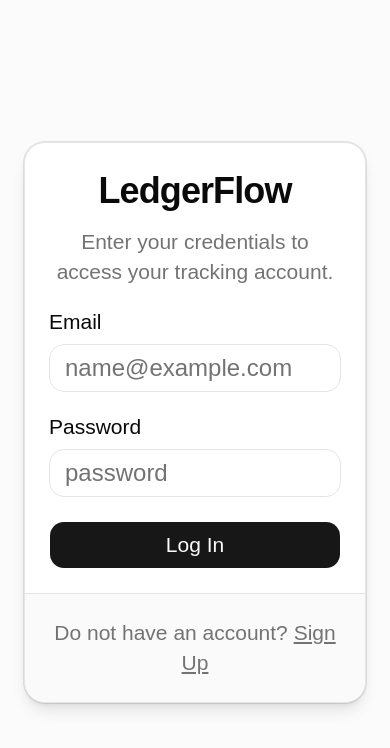
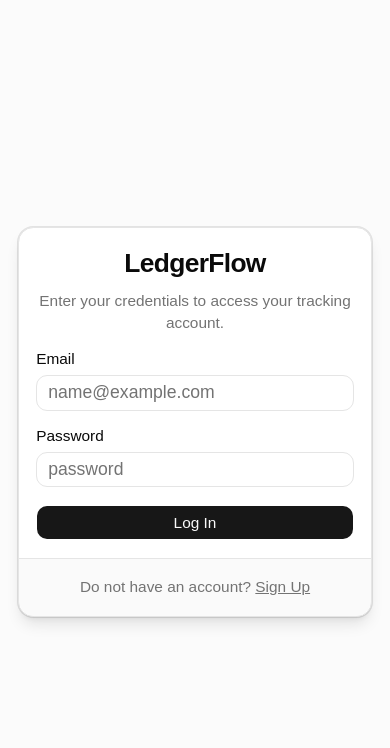
Before and after one commit to codewiththura/ledgerflow-dashboard, a Next.js app: page /login in a window 390 px wide. Shown: the top 748 px of the page. Built offline with nearby package versions, Linux system fonts and the light colour scheme; no server answers; a web font is replaced by a local one.

Commit message:
fix: update global CSS font-size for mobile screen

```diff
--- a/app/globals.css
+++ b/app/globals.css
@@ -122,15 +122,19 @@
   * {
     @apply border-border outline-ring/50;
   }
-  body, html {
+
+  body,
+  html {
     font-family: "Product Sans", "Google Sans", sans-serif !important;
   }
+
   body {
     @apply bg-background text-foreground;
   }
+
   @media (max-width: 640px) {
     html {
-      font-size: 150% !important;
+      font-size: 110% !important;
     }
   }
 }
```
